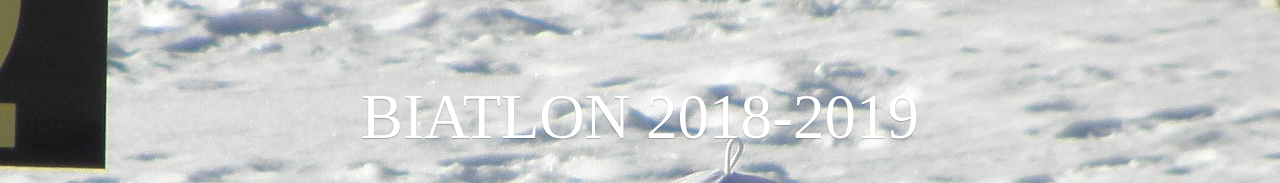
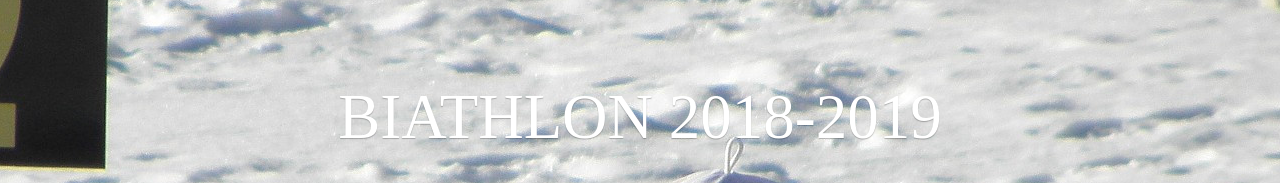
Before and after one commit to quadriq/biathlon.github.io, a plain HTML site: page index.html in a window 1280 px wide. Shown: the top 183 px of the page. Drawn offline with nearby package versions, Linux system fonts and the light colour scheme.

Commit message:
Update index.html

```diff
--- a/index.html
+++ b/index.html
@@ -28,7 +28,7 @@
   <div class="bg"></div>
   <div class="jumbotron affix">
     <div class="inner">
-      <h1 class="text-center">Biatlon 2018-2019</h1>
+      <h1 class="text-center">Biathlon 2018-2019</h1>
       <h2 class="text-center white">Free Android App</h2>
       <br>
       <a class="button" href="https://play.google.com/store/apps/details?id=quadriq.com.biathlonapp">
```
